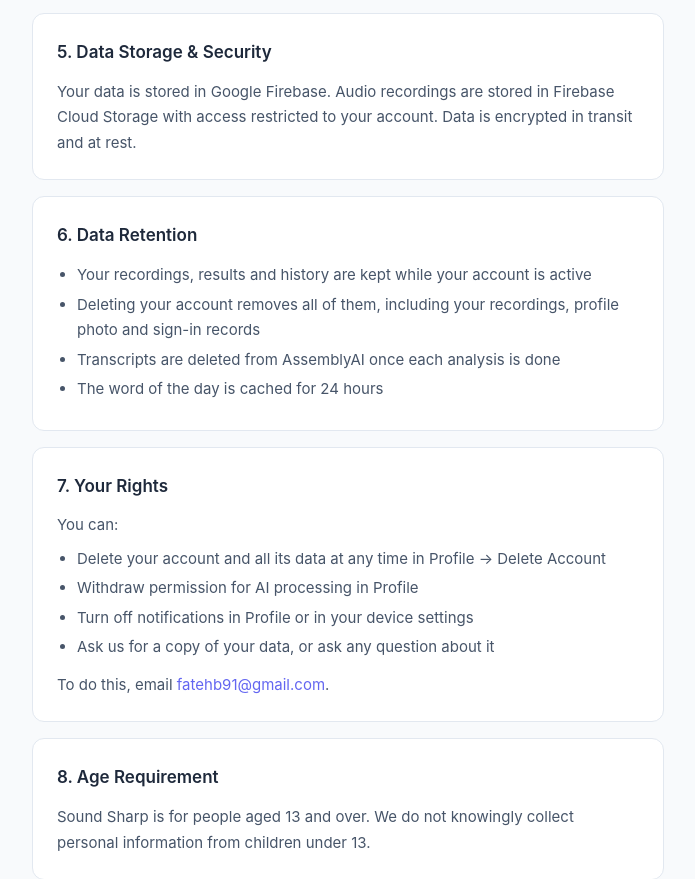
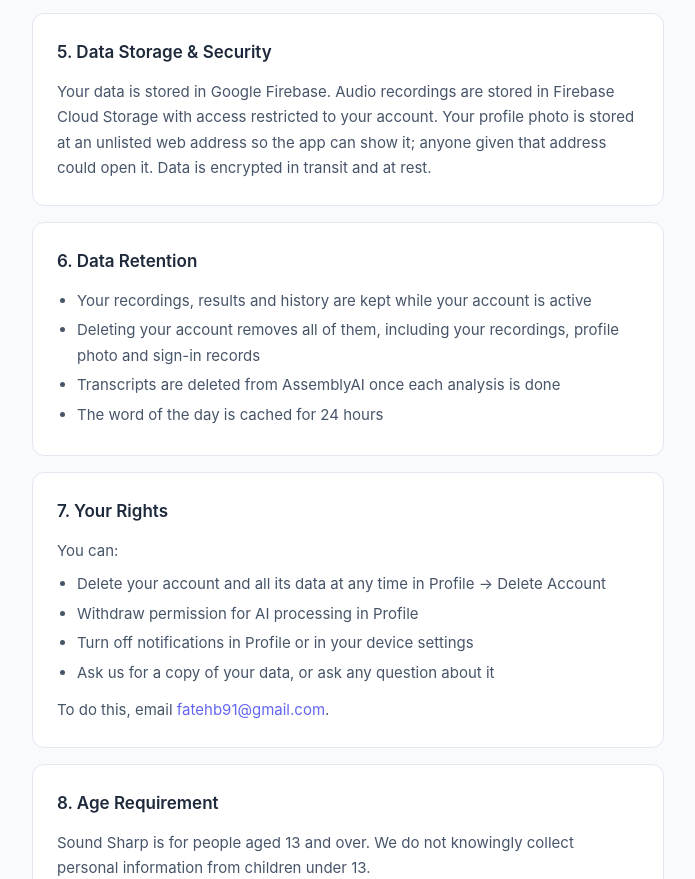
Before and after one commit to fatehb/soundsharp-site, a plain HTML site: page privacy.html in a window 1280 px wide. Shown: the part 1550-2429 px from the top of the page, without its empty margins (292-987 px from the left). Drawn offline with Linux system fonts and the light colour scheme.

Commit message:
fix(007): say the profile photo sits at an unlisted public address
Co-Authored-By: Claude Opus 5.5 <noreply@anthropic.com>

```diff
--- a/privacy.html
+++ b/privacy.html
@@ -68,7 +68,7 @@
 
     <div class="section">
       <h2>5. Data Storage &amp; Security</h2>
-      <p>Your data is stored in Google Firebase. Audio recordings are stored in Firebase Cloud Storage with access restricted to your account. Data is encrypted in transit and at rest.</p>
+      <p>Your data is stored in Google Firebase. Audio recordings are stored in Firebase Cloud Storage with access restricted to your account. Your profile photo is stored at an unlisted web address so the app can show it; anyone given that address could open it. Data is encrypted in transit and at rest.</p>
     </div>
 
     <div class="section">
```
